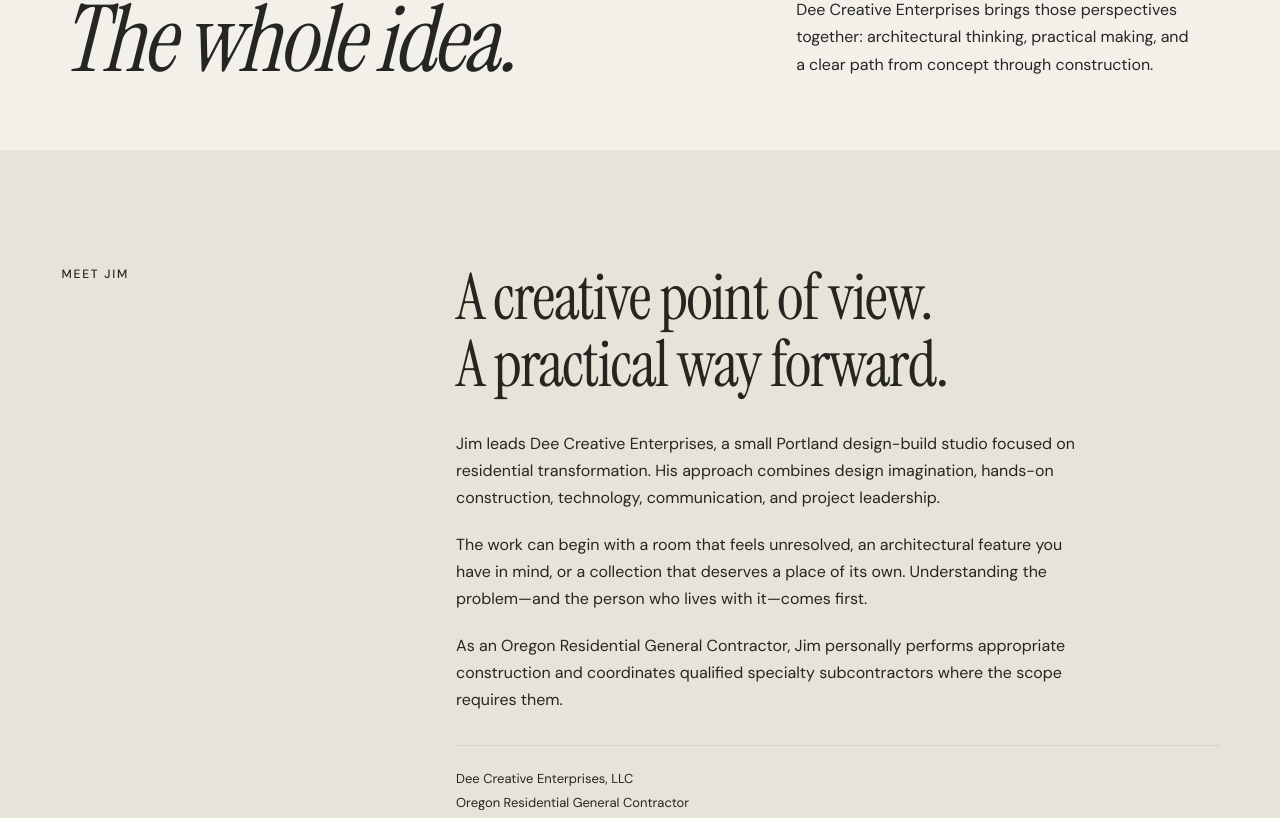
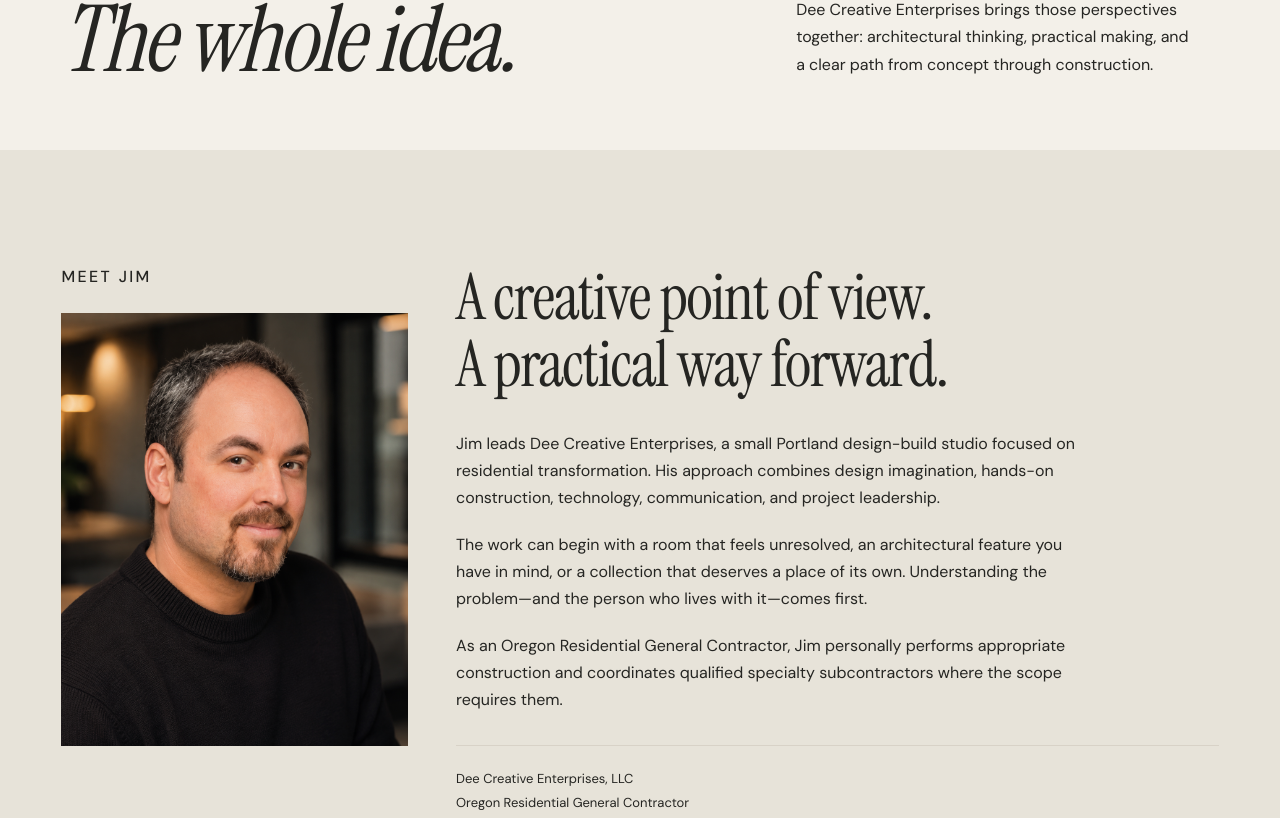
Before and after one commit to jpdnft/dee_creative, a Next.js app: page /about in a window 1280 px wide. Shown: the part 397-1215 px from the top of the page. Built offline with nearby package versions, Linux system fonts and the light colour scheme; no server answers.

Commit message:
Add Jim's portrait to About page

```diff
--- a/app/about/page.tsx
+++ b/app/about/page.tsx
@@ -1,3 +1,4 @@
+import Image from "next/image";
 import { pageMetadata } from "@/lib/seo";
 import { site } from "@/lib/site";
 import { images } from "@/content/home";
@@ -18,7 +19,7 @@
 export default function AboutPage() {
   return <main id="main"><Breadcrumbs items={[{ name: "About", path: "/about" }]} />
     <section className={`section ${styles.opening}`} aria-labelledby="about-title"><p className="eyebrow">The studio / Portland, Oregon</p><div className={styles.openingGrid}><h1 id="about-title">The imagination.<br />The hands.<br /><em>The whole idea.</em></h1><div className={styles.openingCopy}><p>A good project benefits from someone who understands both the design idea and the realities of building it.</p><p>Dee Creative Enterprises brings those perspectives together: architectural thinking, practical making, and a clear path from concept through construction.</p></div></div></section>
-    <section className={`section ${styles.split} ${styles.portraitless}`} aria-labelledby="jim-heading"><p className="eyebrow">Meet Jim</p><div><h2 id="jim-heading">A creative point of view.<br />A practical way forward.</h2><p>Jim leads Dee Creative Enterprises, a small Portland design-build studio focused on residential transformation. His approach combines design imagination, hands-on construction, technology, communication, and project leadership.</p><p>The work can begin with a room that feels unresolved, an architectural feature you have in mind, or a collection that deserves a place of its own. Understanding the problem—and the person who lives with it—comes first.</p><p>As an Oregon Residential General Contractor, Jim personally performs appropriate construction and coordinates qualified specialty subcontractors where the scope requires them.</p><div className={styles.license}><span>{site.legalName}</span><span>Oregon Residential General Contractor</span><span>CCB #{site.ccb}</span></div></div></section>
+    <section className={`section ${styles.split} ${styles.studioPortrait}`} aria-labelledby="jim-heading"><div className={styles.portrait}><p className="eyebrow">Meet Jim</p><Image src="/images/jim-dee-portrait.png" alt="Jim Dee, who leads Dee Creative Enterprises" width={1122} height={1402} sizes="(max-width: 760px) 360px, 30vw" /></div><div><h2 id="jim-heading">A creative point of view.<br />A practical way forward.</h2><p>Jim leads Dee Creative Enterprises, a small Portland design-build studio focused on residential transformation. His approach combines design imagination, hands-on construction, technology, communication, and project leadership.</p><p>The work can begin with a room that feels unresolved, an architectural feature you have in mind, or a collection that deserves a place of its own. Understanding the problem—and the person who lives with it—comes first.</p><p>As an Oregon Residential General Contractor, Jim personally performs appropriate construction and coordinates qualified specialty subcontractors where the scope requires them.</p><div className={styles.license}><span>{site.legalName}</span><span>Oregon Residential General Contractor</span><span>CCB #{site.ccb}</span></div></div></section>
     <section className={`section ${styles.principles}`} aria-labelledby="principles-heading"><div><p className="eyebrow">How we think</p><h2 id="principles-heading">Creative thinking.<br />Practical judgment.</h2></div><div>{principles.map(([title, text]) => <article className={styles.principle} key={title}><h3>{title}</h3><p>{text}</p></article>)}</div></section>
     <section className={`section ${styles.imagePair}`} aria-labelledby="context-heading"><StudyImage image={images.nook} sizes="(max-width: 760px) 100vw, 45vw" /><div><p className="eyebrow">A contextual approach</p><h2 id="context-heading">Your home has<br />its own <em>language.</em></h2><p>A historic house, a Craftsman, a contemporary interior, or an eclectic room each brings a different context. The best solution grows from that architecture, your personal taste, and the way the space needs to function.</p><p>The consistent thread is thoughtfulness, architectural character, and craftsmanship. Materials and features worth retaining can be as important as anything new.</p><a className="text-link" href="/services">Explore what we can create</a></div></section>
     <ProjectInvitation id="about-invitation" heading={<>Let’s look at<br />the <em>possibilities.</em></>} text="Tell Jim about the space you have in mind. A thoughtful conversation is the first step toward seeing it differently." />
--- a/app/editorial.module.css
+++ b/app/editorial.module.css
@@ -27,8 +27,10 @@
 .notes h3 { font-size: 2rem; margin-bottom: 1rem; }
 .notes p { font-size: 1rem; max-width: 50ch; }
 .notes > div { border-top: 1px solid var(--rule); padding-top: 1.5rem; }
-.portraitless { background: #e7e3d9; max-width: none; }
-.portraitless h2 { max-width: 20ch; }
+.studioPortrait { background: #e7e3d9; max-width: none; }
+.studioPortrait h2 { max-width: 20ch; }
+.portrait { max-width: 360px; }
+.portrait img { margin-top: 1.5rem; }
 .license { margin-top: 2rem; padding-top: 1.5rem; border-top: 1px solid var(--rule); font-size: .8125rem; display: flex; flex-direction: column; gap: .4rem; }
 .principles { display: grid; grid-template-columns: 1fr 1.5fr; gap: 6rem; }
 .principles h2 { margin-top: 1.75rem; }
```
Also changed, not shown: public/images/jim-dee-portrait.png (added).
